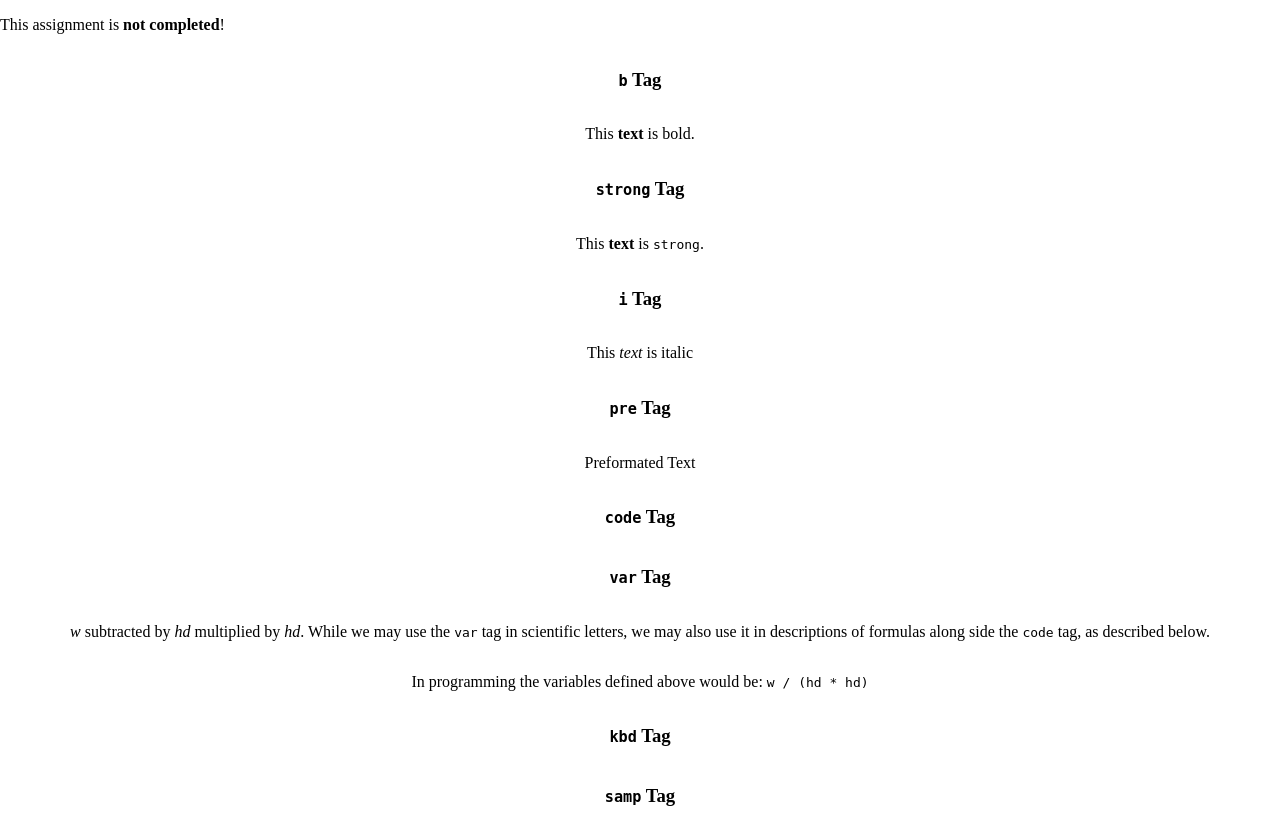
After one commit to KjellHarald/scratch, a PHP site: page /kurs/HTML-CSS-Tags.html in a window 1280 px wide. The commit adds this page. Run offline with PHP 8.4, Linux system fonts and the light colour scheme.

Commit message:
push all

```diff
--- /dev/null
+++ b/kurs/HTML-CSS-Tags.html
@@ -0,0 +1,61 @@
+<!DOCTYPE html>
+<html lang="en">
+  <head>
+    <meta charset="UTF-8" />
+    <meta http-equiv="X-UA-Compatible" content="IE=edge" />
+    <meta name="viewport" content="width=device-width, initial-scale=1.0" />
+    <meta http-equiv="refresh" content="5" />
+    <title>HTML/CSS Tags (Assignment 2)</title>
+    <link rel="stylesheet" href="html-css-tags.css" />
+  </head>
+  <body>
+    <p>This assignment is <b>not completed</b>!</p>
+    <div class="tags">
+      <h3><code>b</code> Tag</h3>
+      <p>This <b>text</b> is bold.</p>
+    </div>
+
+    <div class="tags">
+      <h3><code>strong</code> Tag</h3>
+      <p>This <strong>text</strong> is <code>strong</code>.</p>
+    </div>
+
+    <div class="tags">
+      <h3><code>i</code> Tag</h3>
+      <p>This <i>text</i> is italic</p>
+    </div>
+
+    <div class="tags">
+      <h3><code>pre</code> Tag</h3>
+      <p>Preformated Text</p>
+    </div>
+
+    <div class="tags">
+      <h3><code>code</code> Tag</h3>
+    </div>
+
+    <div class="tags">
+      <h3><code>var</code> Tag</h3>
+
+      <p>
+        <var>w</var> subtracted by <var>hd</var> multiplied by <var>hd</var>.
+        While we may use the <code>var</code> tag in scientific letters, we may
+        also use it in descriptions of formulas along side the
+        <code>code</code> tag, as described below.
+      </p>
+
+      <p>
+        In programming the variables defined above would be:
+        <code>w / (hd * hd)</code>
+      </p>
+    </div>
+
+    <div class="tags">
+      <h3><code>kbd</code> Tag</h3>
+    </div>
+
+    <div class="tags">
+      <h3><code>samp</code> Tag</h3>
+    </div>
+  </body>
+</html>
--- /dev/null
+++ b/kurs/html-css-tags.css
@@ -0,0 +1,10 @@
+body {
+  margin: 0;
+}
+
+.tags {
+  display: flex;
+  justify-content: center;
+  flex-direction: column;
+  align-items: center;
+}
```
Also changed, not shown: index.html (+6 -2 lines), projects.js (+6 -2 lines), styles.css (+14 -0 lines).
